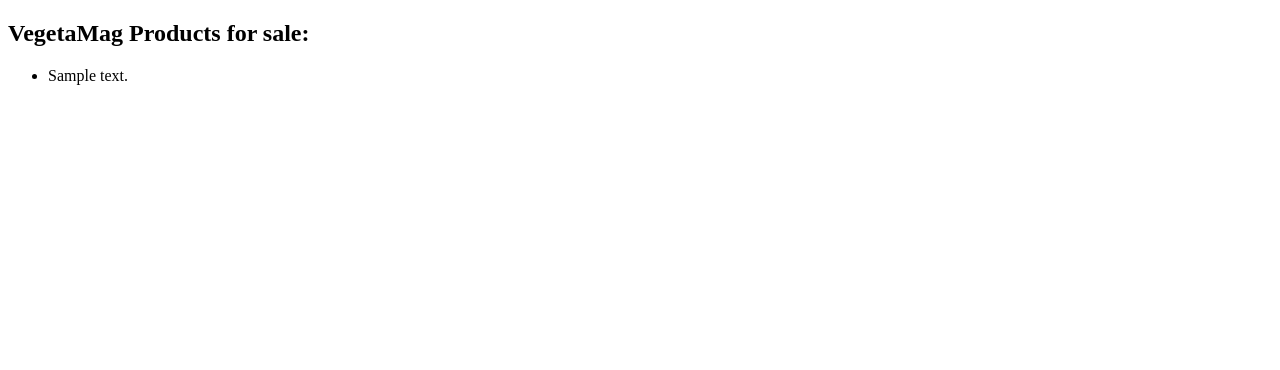
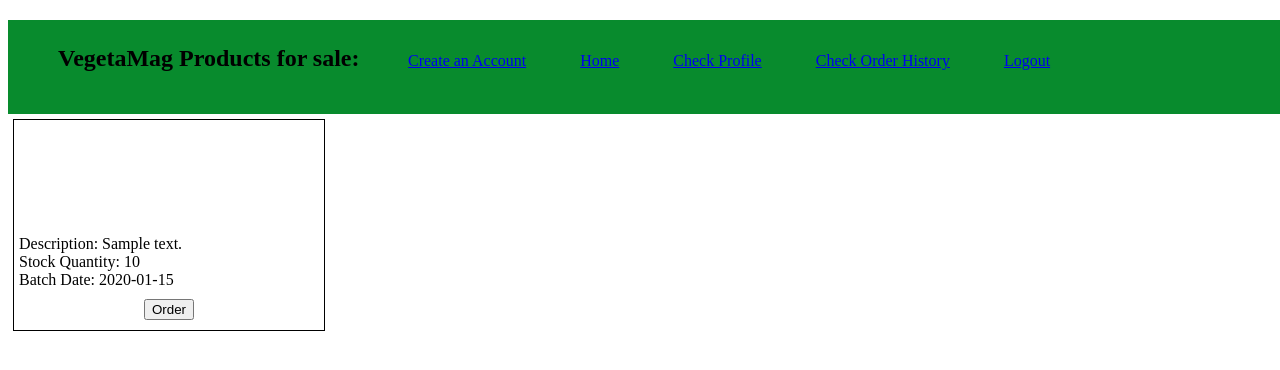
Before and after one commit to devdp11/stock_management-project, a Spring app: template web/src/main/resources/templates/home.html in a window 1280 px wide; the page is wider, and only the part inside the window is pictured. Shown: the top 370 px of that part. Run offline with Thymeleaf, Linux system fonts and the light colour scheme; the template is opened without the code that fills it: most values are stand-ins (such as "Sample title", 1, 10 or a date in 2020); data that the repository does not hold is empty.

Commit message:
added userOrders to the user authenticated. and more update. removed edit user verification. causes error

```diff
--- a/database/src/main/java/pt/ipvc/dal/Orders.java
+++ b/database/src/main/java/pt/ipvc/dal/Orders.java
@@ -8,6 +8,7 @@
 @Entity
 @NamedQueries({
         @NamedQuery(name = "orders.index", query = "SELECT orders FROM Orders orders"),
+        @NamedQuery(name = "orders.getUserOrdersByUserId", query = "SELECT orders FROM Orders orders WHERE orders.idClient = :userId"),
 })
 public class Orders {
     @GeneratedValue(strategy = GenerationType.IDENTITY)
--- a/database/src/main/java/pt/ipvc/dal/Stock.java
+++ b/database/src/main/java/pt/ipvc/dal/Stock.java
@@ -10,6 +10,7 @@
 @NamedQueries({
         @NamedQuery(name = "stock.getbydescription", query = "SELECT stock from Stock stock WHERE stock.description LIKE :description"),
         @NamedQuery(name = "stocks.index", query = "SELECT stock FROM Stock stock"),
+        @NamedQuery(name = "stocks.getById", query = "SELECT stock FROM Stock stock WHERE stock.id = :idStock"),
 })
 public class Stock {
     @GeneratedValue(strategy = GenerationType.IDENTITY)
--- a/web/src/main/java/pt/ipvc/models/UserProfileModel.java
+++ b/web/src/main/java/pt/ipvc/models/UserProfileModel.java
@@ -2,6 +2,7 @@
 
 import javax.validation.constraints.Email;
 import javax.validation.constraints.NotBlank;
+import javax.validation.constraints.Size;
 
 public class UserProfileModel {
     @NotBlank
@@ -11,6 +12,7 @@
     @NotBlank
     @Email
     public String email;
+    @Size(min = 6, message = "Password must have at least 6 characters")
     public String password;
     public String street;
     public String door;
--- a/web/src/main/resources/templates/home.html
+++ b/web/src/main/resources/templates/home.html
@@ -3,19 +3,102 @@
 <head>
     <meta charset="UTF-8">
     <title>VegetaMag - Home</title>
+    <style>
+        header {
+            width: 45cm;
+            height: 2.5cm;
+            padding-left: 0;
+            background-color: #088B2D;
+        }
+        h2 {
+            position: relative;
+            top: 25px;
+            left: 50px;
+        }
+        a {
+            position: relative;
+            margin-left: 50px;
+            bottom: 15px;
+        }
+        .a-teste {
+            margin-left: 400px;
+        }
+        .stock-container {
+            overflow: hidden;
+        }
+
+        .stock-list {
+            list-style-type: none;
+            margin: 0;
+            padding: 0;
+        }
+
+        .stock-box {
+            /* Largura maior para acomodar mais conteúdo */
+            width: 300px;
+
+            /* Margem e padding reduzidos */
+            margin: 5px;
+            padding: 5px;
+
+            /* Outras propriedades CSS existentes */
+            float: left;
+            height: 200px;
+            border: 1px solid black;
+            display: flex;
+            flex-direction: column;
+            justify-content: space-between;
+        }
+
+        .stock-info {
+            /* Tamanho da fonte menor para tornar o texto mais compacto */
+            font-size: 16px;
+
+            /* Outras propriedades CSS existentes */
+            text-align: left;
+            margin-top: 110px;
+        }
+
+        .order-button {
+            /* Adicione o seguinte código para centralizar o botão */
+            display: block;
+            margin: 0 auto;
+
+            /* Outras propriedades CSS existentes */
+            margin-top: auto;
+            margin-bottom: 5px;
+        }
+
+    </style>
 </head>
 <body>
 
+<header>
+    <h2>VegetaMag Products for sale:</h2>
+    <a class="a-teste" href="/register">Create an Account</a>
+    <a href="/home">Home</a>
+    <a href="/userProfile">Check Profile</a>
+    <a href="/userOrders">Check Order History</a>
+    <a href="/login">Logout</a>
+</header>
 
-<h2 class="flex items-center justify-center text-3xl mt-16">VegetaMag Products for sale:</h2>
-<ul class="flex flex-wrap mt-16 mb-24">
-    <li th:each="stock : ${stocks}">
-        <div class="flex flex-col items-center">
-            <span th:text="${stock.description}"></span>
-
-        </div>
-    </li>
-</ul>
+<div class="stock-container">
+    <ul class="stock-list">
+        <li th:each="stock : ${stocks}">
+            <div class="stock-box">
+                <div class="stock-info">
+                    <label>Description:</label>
+                    <span th:text="${stock.description}"></span> <br>
+                    <label>Stock Quantity:</label>
+                    <span th:text="${stock.producedQuantity}"></span> <br>
+                    <label>Batch Date:</label>
+                    <span th:text="${stock.date}"></span> <br>
+                </div>
+                <button class="order-button" th:data-id="${stock.id}">Order</button>
+            </div>
+        </li>
+    </ul>
+</div>
 
 </body>
 </html>
```
Also changed, not shown: database/src/main/java/pt/ipvc/bll/OrdersBLL.java (+8 -0 lines), database/src/main/java/pt/ipvc/bll/StockBLL.java (+11 -0 lines), desktop/src/main/java/pt/ipvc/userEditController.java (+0 -27 lines), web/src/main/java/pt/ipvc/controllers/LoginController.java (+12 -4 lines), web/src/main/java/pt/ipvc/controllers/UserOrderController.java (added, +55 -0 lines), web/src/main/java/pt/ipvc/models/UserOrderModel.java (added, +60 -0 lines), web/src/main/resources/templates/userOrders.html (added, +62 -0 lines), web/src/main/resources/templates/userProfile.html (+29 -1 lines), web/src/main/resources/static/assets/icons/Home.png (added).
